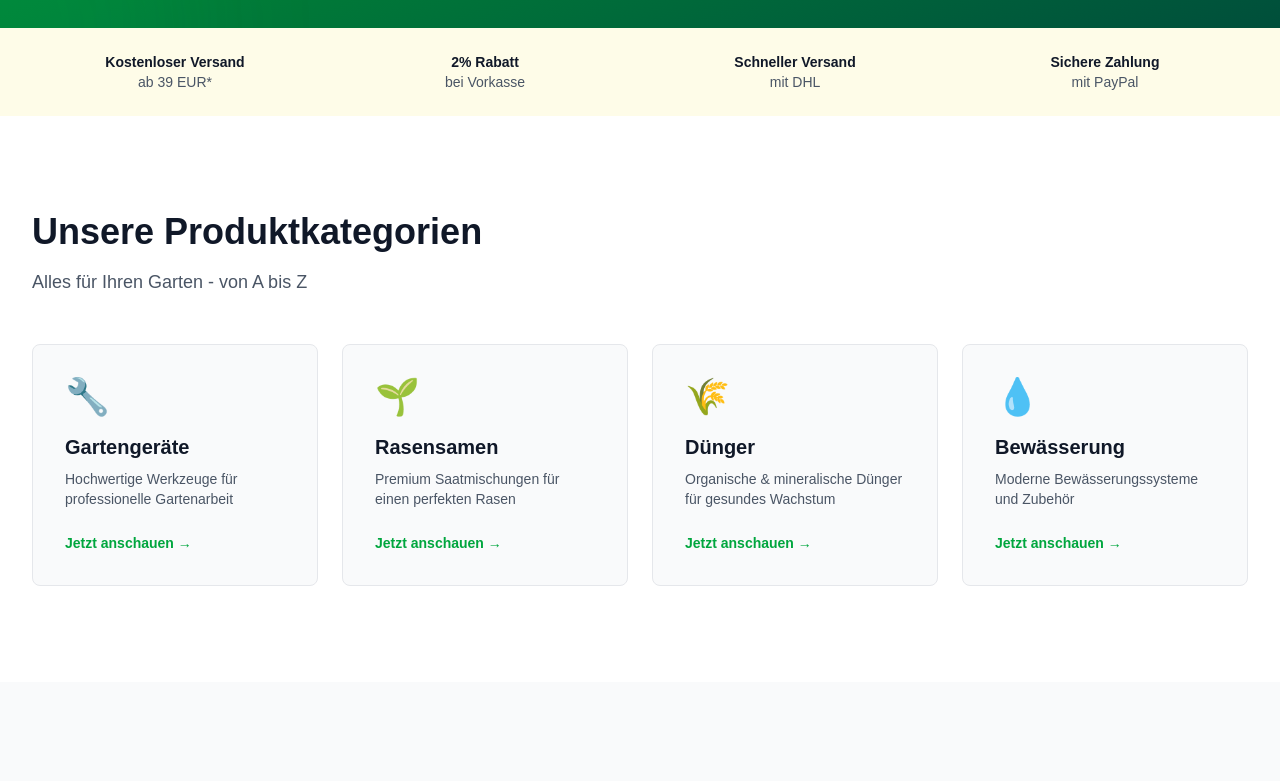
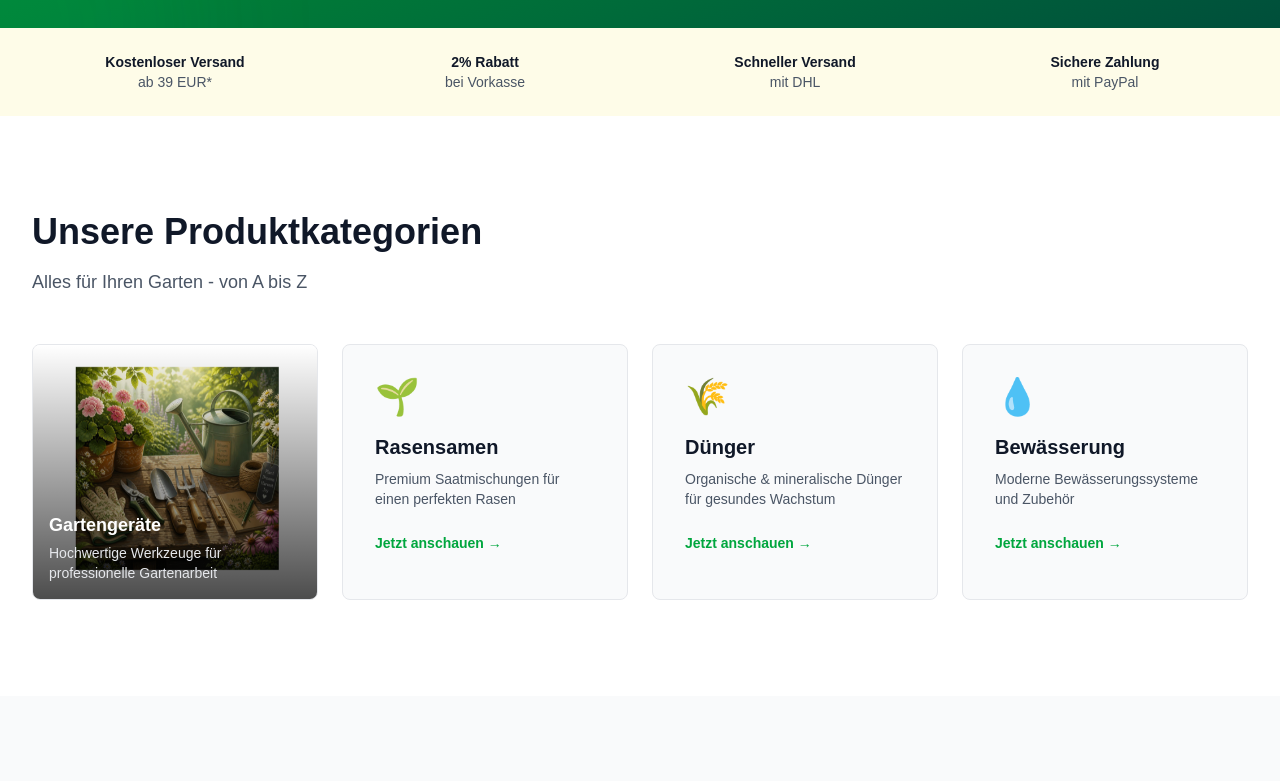
Before and after one commit to neubertdenny-hub/Green-Garden, a Next.js app: page / in a window 1280 px wide. Shown: the part 545-1326 px from the top of the page. Built offline with nearby package versions, Linux system fonts and the light colour scheme.

Commit message:
Add Gartengeräte product image with hover effect and gradient overlay

```diff
--- a/app/page.tsx
+++ b/app/page.tsx
@@ -8,6 +8,7 @@ const products = [
     name: 'Gartengeräte',
     description: 'Hochwertige Werkzeuge für professionelle Gartenarbeit',
     icon: '🔧',
+    image: '/gartengeraete.png',
   },
   {
     id: 2,
@@ -123,6 +124,21 @@ export default function Home() {
                 href={`/offer?product=${product.name}`}
                 className="group"
               >
+                {product.image ? (
+                  <div className="relative overflow-hidden rounded-lg border border-gray-200 h-64 hover:border-green-600 hover:shadow-lg transition">
+                    <Image
+                      src={product.image}
+                      alt={product.name}
+                      fill
+                      className="object-cover group-hover:scale-110 transition-transform duration-300"
+                    />
+                    <div className="absolute inset-0 bg-gradient-to-b from-transparent to-black/70 group-hover:to-black/50 transition-all duration-300"></div>
+                    <div className="absolute bottom-0 left-0 right-0 p-4 text-white">
+                      <h3 className="text-lg font-bold mb-1">{product.name}</h3>
+                      <p className="text-sm text-gray-200">{product.description}</p>
+                    </div>
+                  </div>
+                ) : (
                   <div className="bg-gray-50 p-8 rounded-lg border border-gray-200 hover:border-green-600 hover:shadow-lg transition h-full">
                     <p className="text-4xl mb-4">{product.icon}</p>
                     <h3 className="text-xl font-bold text-gray-900 mb-2">
@@ -135,6 +151,7 @@ export default function Home() {
                       Jetzt anschauen →
                     </p>
                   </div>
+                )}
               </Link>
             ))}
           </div>
```
Also changed, not shown: public/gartengeraete.png (added). Lines whose indentation alone changed are shown as unchanged.
